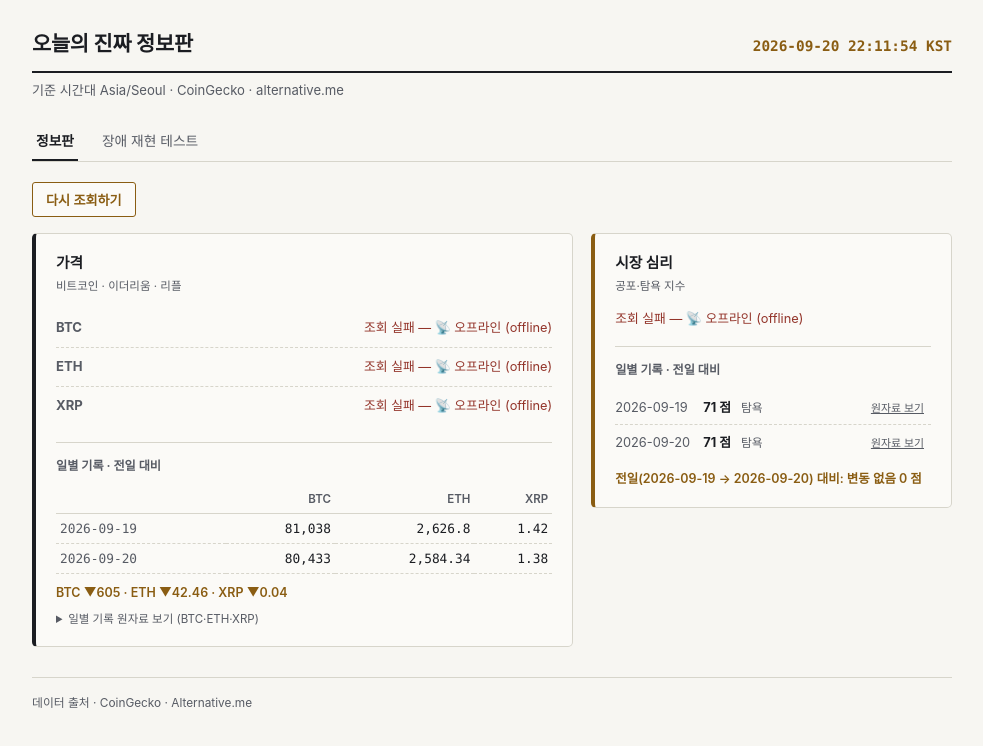
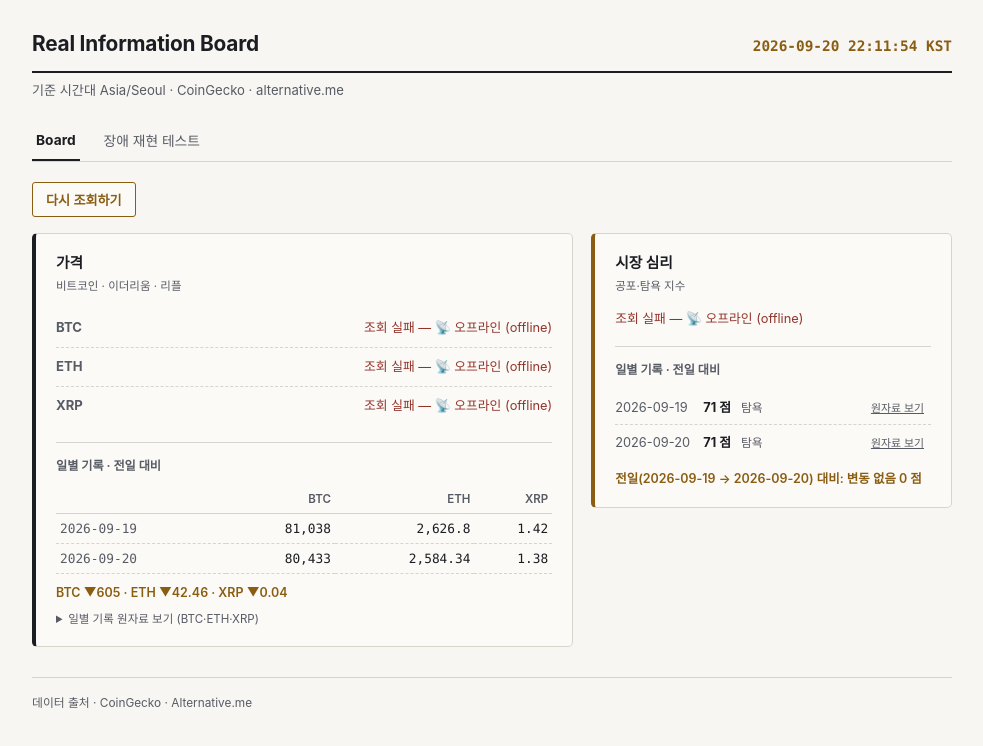
Before and after one commit to msk4905/sktaleph_msk4905-t04, a plain HTML site: page index.html in a window 1280 px wide. Shown: the whole page, without its empty margins (148-1131 px from the left). Drawn offline with Linux system fonts and the light colour scheme; no server answers.

Commit message:
Add files via upload

```diff
--- a/index.html
+++ b/index.html
@@ -3,7 +3,7 @@
 <head>
 <meta charset="UTF-8" />
 <meta name="viewport" content="width=device-width, initial-scale=1.0" />
-<title>오늘의 진짜 정보판 — 크립토 시황판</title>
+<title>Real Information Board — 크립토 시황판</title>
 <style>
   :root {
     --bg: #f7f6f2;
@@ -194,13 +194,13 @@
 <body>
 <main>
   <div class="board-header">
-    <div class="board-title">오늘의 진짜 정보판</div>
+    <div class="board-title">Real Information Board</div>
     <div id="board-clock" class="mono">—</div>
   </div>
   <p class="board-sub">기준 시간대 Asia/Seoul · CoinGecko · alternative.me</p>
 
   <div class="tab-bar">
-    <button class="tab-btn active" data-tab="board">정보판</button>
+    <button class="tab-btn active" data-tab="board">Board</button>
     <button class="tab-btn" data-tab="test">장애 재현 테스트</button>
   </div>
 
```
